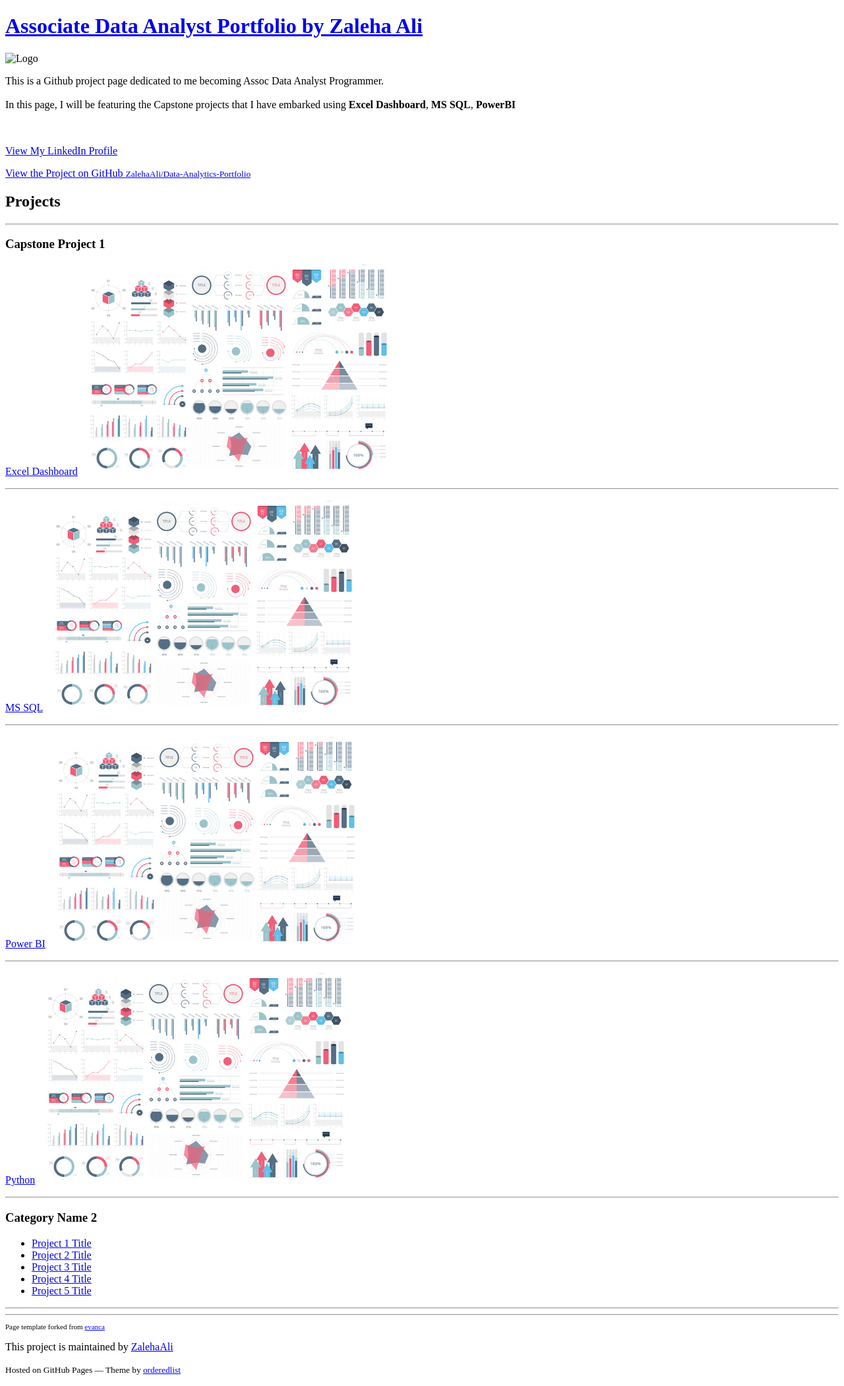
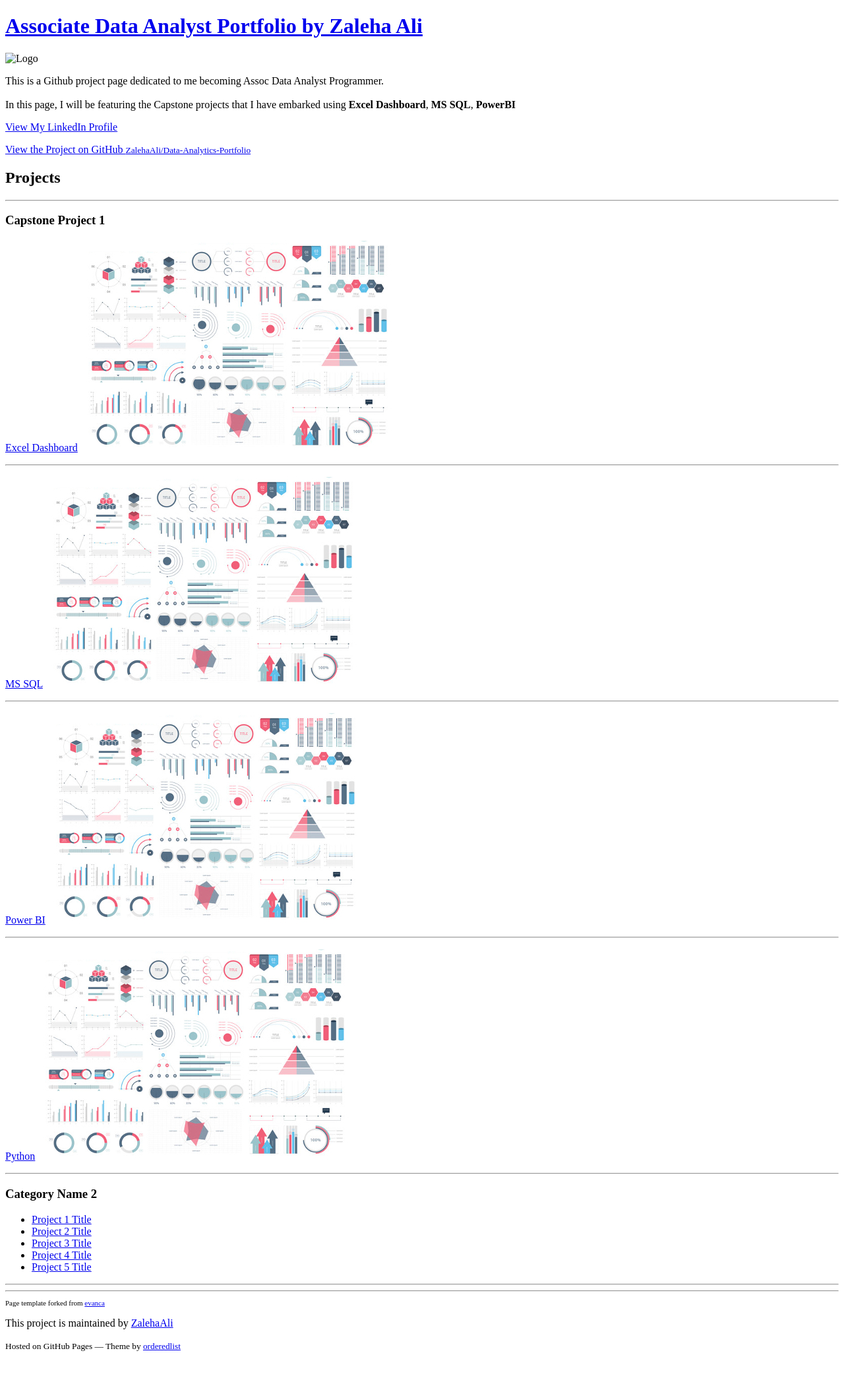
Before and after one commit to ZalehaAli/Data-Analytics-Portfolio, a Jekyll site: the page built from index.md, in a window 1280 px wide. Shown: the whole page at 66% size. Built offline with Jekyll 4.4.1, drawn with Linux system fonts in a browser that asks for light colours; our own code applies the rules of GitHub Pages for plain Markdown files; after the commit the page ends 2065 px from its top, so only the background shows below that.

```diff
--- a/_config.yml
+++ b/_config.yml
@@ -4,9 +4,7 @@ description: This is a Github project page dedicated to me becoming Assoc Data A
   <br><br>
   In this page, I will be featuring the Capstone projects that I have embarked using <strong> Excel Dashboard</strong>, <strong>MS SQL</strong>, <strong> PowerBI</strong>
   <p>
-  <br><br>
-
-  <a href="https://www.linkedin.com/in/example/">View My LinkedIn Profile</a>
+  <a href="https://www.linkedin.com/in/example/">View My LinkedIn Profile</a> </p>
 
 theme: jekyll-theme-minimal
 google_analytics: UA-000000-0 # your Google Analytics tracking ID here
```
